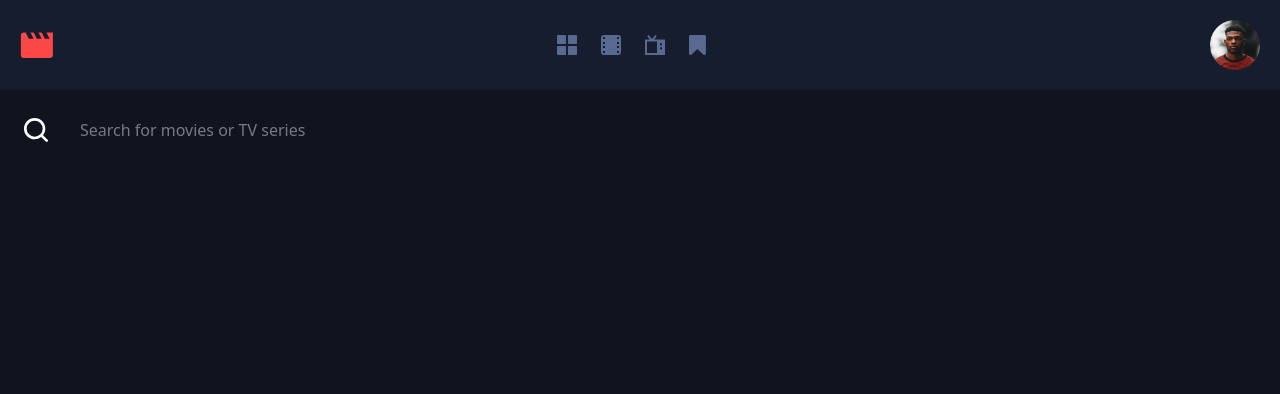
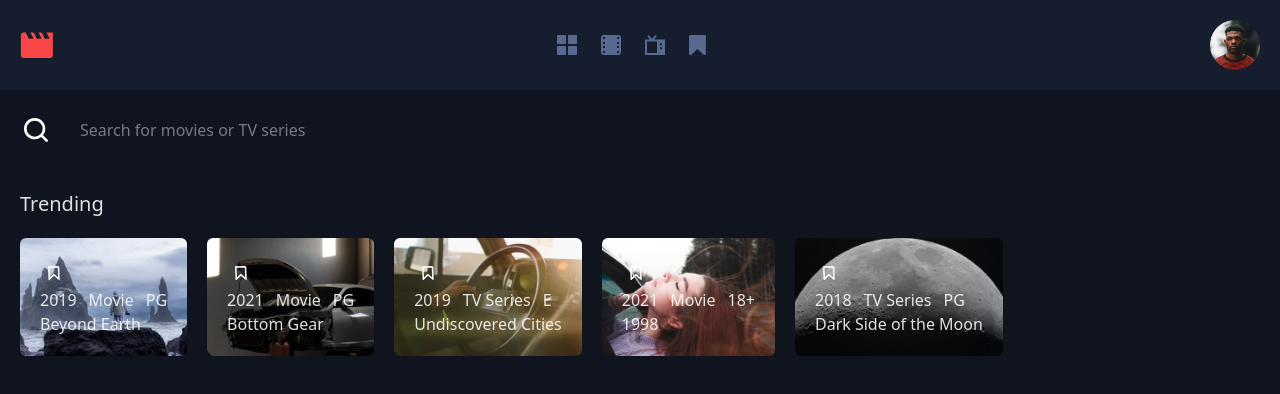
Before and after one commit to JioBautista/entertainment-web-app, a React (Vite) app in the folder client/web-app/: page / in a window 1280 px wide. Shown: the top 394 px of the page. Built offline with nearby package versions, Linux system fonts and the light colour scheme.

Commit message:
Updates
Working on the trending component

```diff
--- a/client/web-app/src/App.jsx
+++ b/client/web-app/src/App.jsx
@@ -1,11 +1,20 @@
+import { useSearchParams } from "react-router";
 import Navbar from "./components/Navbar";
 import Searchbar from "./components/Searchbar";
+import Trending from "./components/Trending";
+import data from "./data/data.json";
 
 function App() {
+  const [searchParams] = useSearchParams();
+  const filter = searchParams.get("category");
+  const filteredData = filter
+    ? data.filter((element) => element.category === filter)
+    : data;
   return (
     <div className="container mx-auto">
       <Navbar />
       <Searchbar />
+      <Trending data={data} />
     </div>
   );
 }
--- a/client/web-app/src/components/Navbar.jsx
+++ b/client/web-app/src/components/Navbar.jsx
@@ -2,8 +2,6 @@ import { NavLink, useSearchParams } from "react-router";
 
 function Navbar() {
   const [searchParams] = useSearchParams();
-
-  console.log(searchParams.get("category"));
   return (
     <div className="flex items-center justify-between gap-6 bg-[#161D2f] p-5">
       <NavLink to={"/"} className={"grow"}>
@@ -14,11 +12,11 @@ function Navbar() {
         <img src="/src/assets/icon-nav-home.svg" alt="home icon" />
       </NavLink>
 
-      <NavLink to={"/?category=Movies"}>
+      <NavLink to={"/?category=Movie"}>
         <img src="/src/assets/icon-nav-movies.svg" alt="movies icon" />
       </NavLink>
 
-      <NavLink to={"/?category=Tv Series"}>
+      <NavLink to={"/?category=TV Series"}>
         <img src="/src/assets/icon-nav-tv-series.svg" alt="tv series icon" />
       </NavLink>
 
--- /dev/null
+++ b/client/web-app/src/components/Trending.jsx
@@ -0,0 +1,22 @@
+import TrendingTitle from "./TrendingTitle";
+
+function Trending({ data }) {
+  const trending_data = data
+    ? data.filter((element) => element.isTrending === true)
+    : null;
+
+  return (
+    <div className="p-5">
+      <h1 className="text-xl mb-5">Trending</h1>
+      <div className="overflow-x-auto whitespace-nowrap space-x-5">
+        {trending_data.map((elements) => (
+          <>
+            <TrendingTitle field={elements} />
+          </>
+        ))}
+      </div>
+    </div>
+  );
+}
+
+export default Trending;
--- /dev/null
+++ b/client/web-app/src/components/TrendingTitle.jsx
@@ -0,0 +1,22 @@
+function TrendingTitle({ field }) {
+  const img_src = field.thumbnail.trending.small;
+  const new_src = img_src.replace("./assets/", "/src/assets/");
+  return (
+    <div
+      className={`p-5 bg-no-repeat bg-cover inline-block rounded-md`}
+      style={{ backgroundImage: `url(${new_src})` }}
+    >
+      <button className="rounded-full p-2">
+        <img src="/src/assets/icon-bookmark-empty.svg" alt="bookmark icon" />
+      </button>
+      <div className="flex items-center gap-3">
+        <p>{field.year}</p>
+        <p>{field.category}</p>
+        <p>{field.rating}</p>
+      </div>
+      <h1>{field.title}</h1>
+    </div>
+  );
+}
+
+export default TrendingTitle;
```
Also changed, not shown: client/web-app/src/data/data.json (line endings or trailing spaces).
